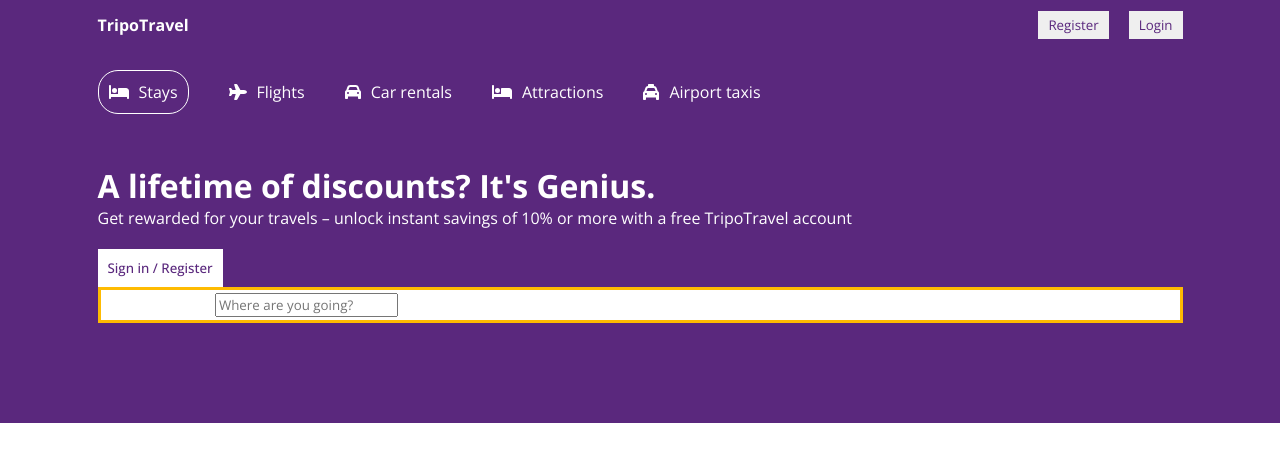
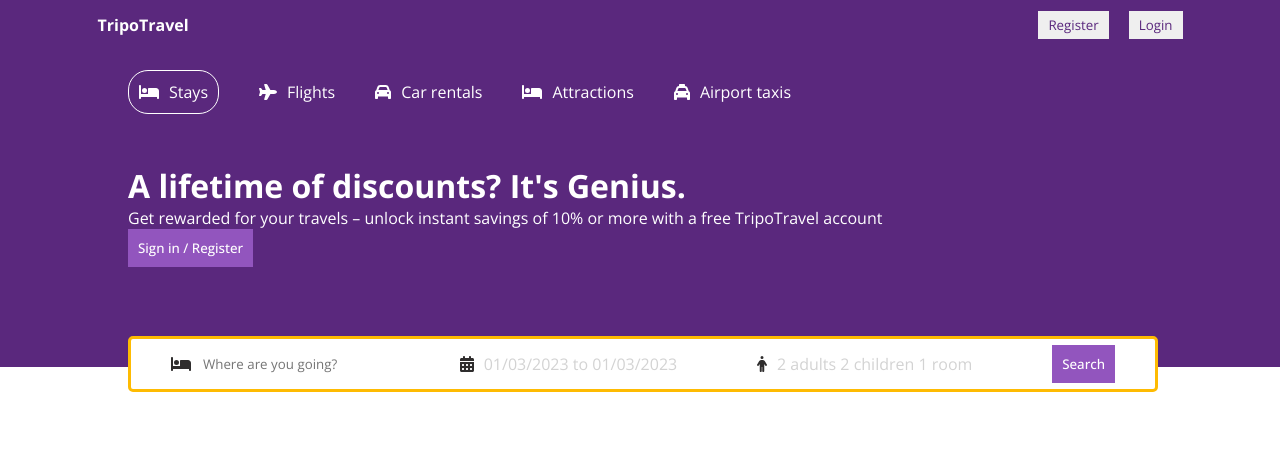
Before and after one commit to nithya-Developer/Travel-Hotel-Reservation-, a React (Create React App) app in the folder frontend/: page / in a window 1280 px wide. Shown: the top 462 px of the page. Built offline with nearby package versions, Linux system fonts and the light colour scheme.

Commit message:
working on header

```diff
--- a/frontend/package.json
+++ b/frontend/package.json
@@ -10,7 +10,9 @@
     "@testing-library/jest-dom": "^5.16.5",
     "@testing-library/react": "^13.4.0",
     "@testing-library/user-event": "^13.5.0",
+    "date-fns": "^2.29.3",
     "react": "^18.2.0",
+    "react-date-range": "^1.4.0",
     "react-dom": "^18.2.0",
     "react-router-dom": "^6.6.1",
     "react-scripts": "5.0.1",
--- a/frontend/src/components/header/Header.js
+++ b/frontend/src/components/header/Header.js
@@ -8,8 +8,20 @@
 } from '@fortawesome/free-solid-svg-icons'
 import { FontAwesomeIcon } from '@fortawesome/react-fontawesome'
 import './header.css'
-
+import { DateRange } from 'react-date-range'
+import { useState } from 'react'
+import 'react-date-range/dist/styles.css' // main css file
+import 'react-date-range/dist/theme/default.css' // theme css file
+import { format } from 'date-fns'
 const Header = () => {
+  const [openDate, setOpenDate] = useState(false)
+  const [date, setDate] = useState([
+    {
+      startDate: new Date(),
+      endDate: new Date(),
+      key: 'selection',
+    },
+  ])
   return (
     <div className="header">
       <div className="headerContainer">
@@ -43,21 +55,33 @@
         <button className="headerBtn">Sign in / Register</button>
         <div className="headerSearch">
           <div className="headerSearchItem">
-            <FontAwesomeIcon icon={faBed} className="headerIcon"/>
+            <FontAwesomeIcon icon={faBed} className="headerIcon" />
             <input
-                  type="text"
-                  placeholder="Where are you going?"
-                  className="headerSearchInput" />
-
+              type="text"
+              placeholder="Where are you going?"
+              className="headerSearchInput"
+            />
           </div>
           <div className="headerSearchItem">
-            <FontAwesomeIcon icon={faCalendarDays} className="headerIcon"/>
-            <span className="headerSearchItem">date to date</span>
+            <FontAwesomeIcon icon={faCalendarDays} className="headerIcon" />
+            <span onClick={()=>setOpenDate(!openDate)}className="headerSearchText">{`${format(
+              date[0].startDate,
+              'MM/dd/yyyy',
+            )} to ${format(date[0].endDate, 'MM/dd/yyyy')} `}</span>
+            {openDate && <DateRange
+              editableDateInputs={true}
+              onChange={(item) => setDate([item.selection])}
+              moveRangeOnFirstSelection={false}
+              ranges={date}
+              className="date"
+            />}
           </div>
           <div className="headerSearchItem">
-            <FontAwesomeIcon icon={faPerson} className="headerIcon"/>
-            <span className="headerSearchItem">2 adults 2 children 1 room</span>
-
+            <FontAwesomeIcon icon={faPerson} className="headerIcon" />
+            <span className="headerSearchText">2 adults 2 children 1 room</span>
+          </div>
+          <div className="headerSearchItem">
+            <button className="headerBtn">Search</button>
           </div>
         </div>
       </div>
--- a/frontend/src/components/header/header.css
+++ b/frontend/src/components/header/header.css
@@ -3,11 +3,12 @@
     color: #fff;
     display: flex;
     justify-content: center;
+    position: relative;
 }
 
 .headerContainer{
     width: 100%;
-    max-width: 1085px;
+    max-width: 1024px;
     margin: 20px 0px 100px 0px;
 }
 .headerList{
@@ -20,6 +21,7 @@
     display: flex;
     align-items: center;
     gap: 10px;
+    /* cursor: pointer; */
 }
 .headerListItem.active {
     border: 1px solid #fff;
@@ -28,13 +30,13 @@
 }
 
 .headerBtn{
-    background-color: #fff;
-    color: #5a287d;
+    background-color:#9255be;
+    color: #fff;
     font-weight: 500;
     border: none;
     padding: 10px;
     cursor: pointer;
-    margin-top: 20px;
+    /* margin-top: 20px; */
 }
 .headerSearch{
     height: 30px;
@@ -43,5 +45,37 @@
     display: flex;
     align-items: center;
     justify-content: space-around;
+    padding: 10px 0px;
+    border-radius: 5px;
+    position: absolute;
+    bottom: -25px;
+    width: 100%;
+    max-width: 1024px;
 
 }
+
+.headerIcon{
+    color: rgb(47, 45, 45);
+
+}
+.headerSearchItem{
+    display: flex;
+    align-items: center;
+    gap: 10px;
+
+}
+
+.headerSearchInput{
+    border: none;
+    outline: none;
+}
+
+.headerSearchText {
+  color: lightgray;
+  cursor: pointer;
+}
+
+.date{
+    position: absolute;
+    top: 50px;
+}
```
Also changed, not shown: 1 other file (tests, documents, lock files or other folders).
